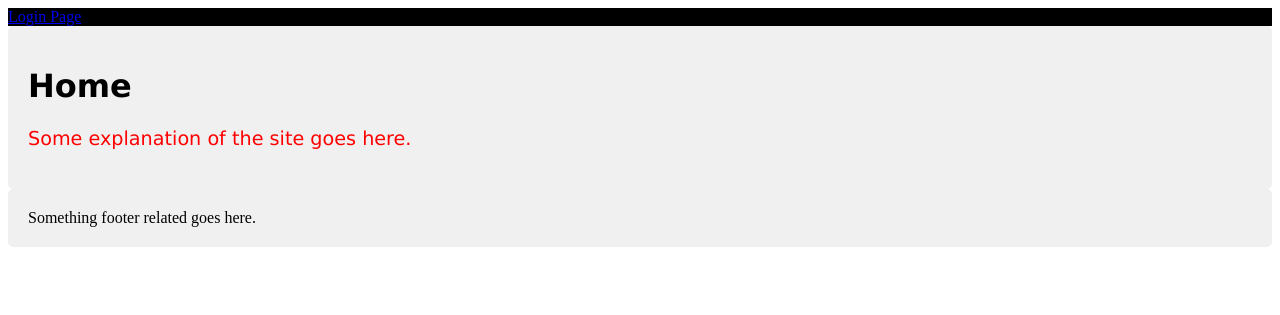
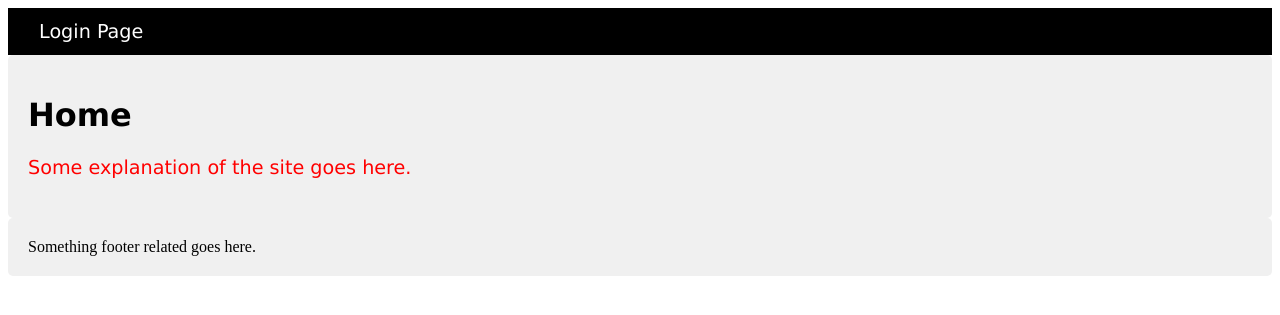
Before and after one commit to jshaffstall/cpsc455spring2021, a PHP site: page /cpsc455spring2021/ in a window 1280 px wide. Shown: the top 315 px of the page. Run offline with PHP 8.4, Linux system fonts and the light colour scheme.

Commit message:
Modified CSS and top header links

```diff
--- a/webapp/www/style.css
+++ b/webapp/www/style.css
@@ -2,7 +2,7 @@ header {
 	background-color: black;
 }
 
-#toplink {
+.toplink {
 	font-family: "Verdana";
 	text-align: center;
 	text-decoration: none;
```
